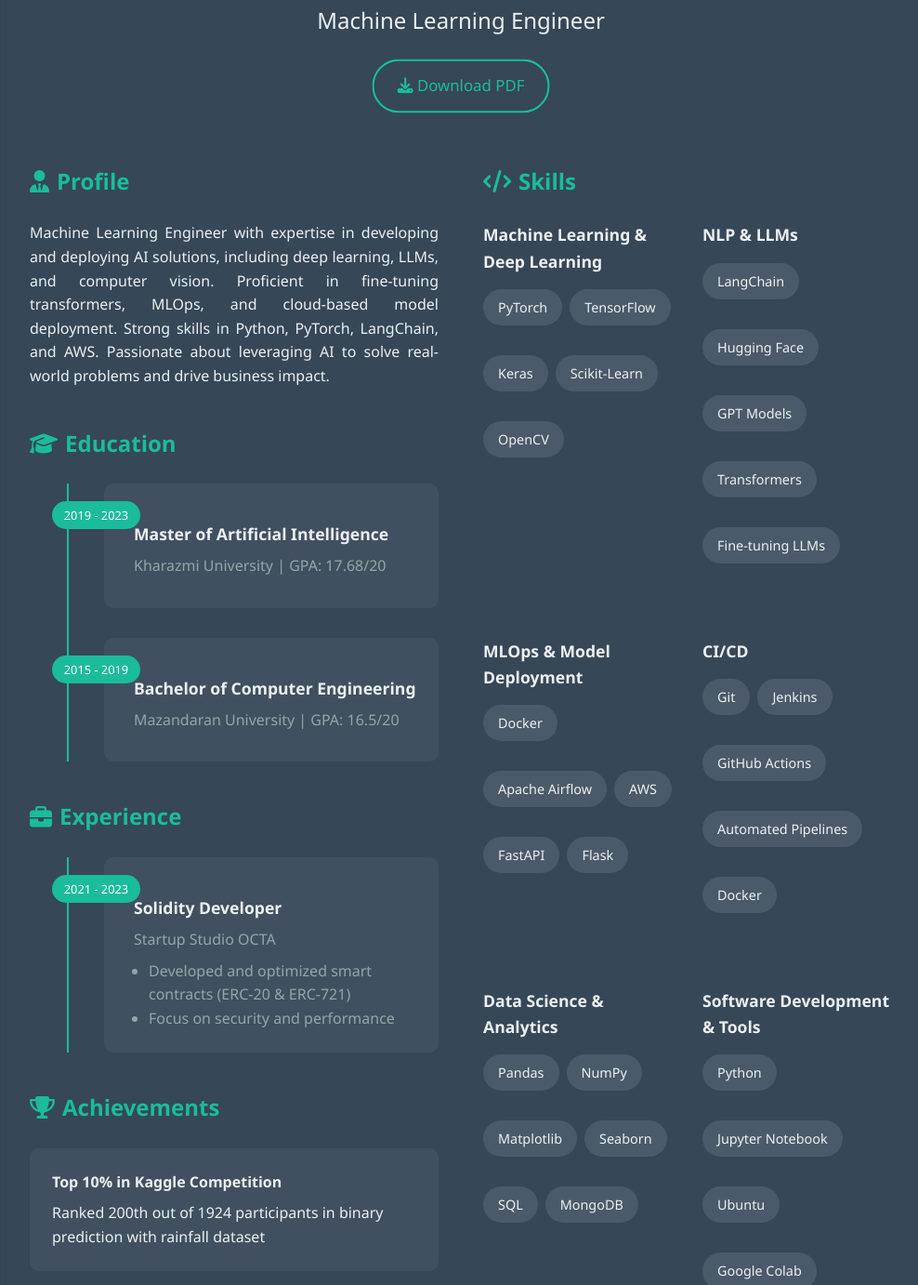
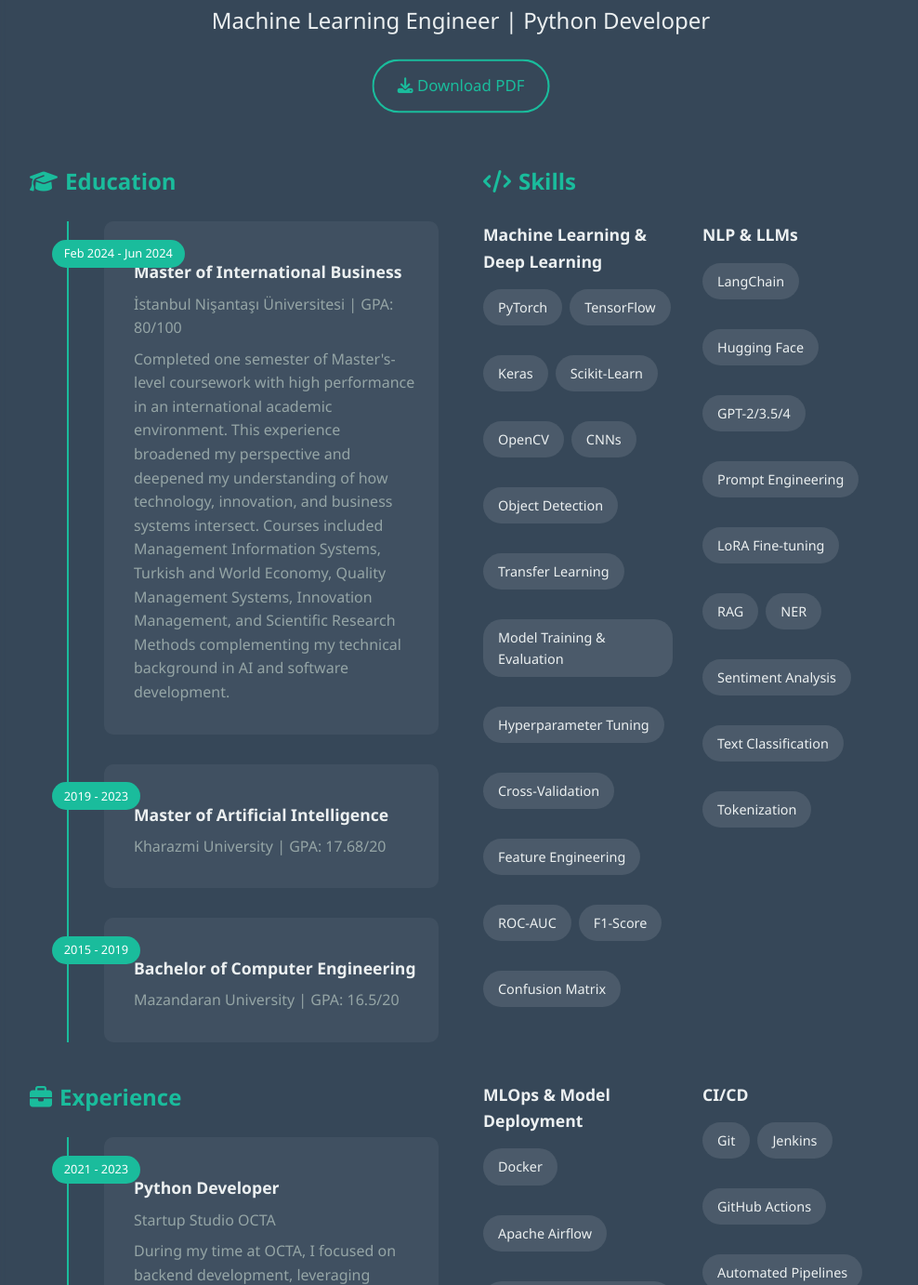
Before and after one commit to amiralisahraei/amiralisahraei.github.io, a plain HTML site: page resume.html in a window 1280 px wide. Shown: the part 258-1640 px from the top of the page at 93% size, without its empty margins (144-1132 px from the left). Drawn offline with Linux system fonts and the light colour scheme.

Commit message:
Update data

```diff
--- a/assets/js/data.js
+++ b/assets/js/data.js
@@ -1,15 +1,20 @@
 const data = {
   profile: {
     name: "Amirali Sahraei",
-    title: "Machine Learning Engineer",
-    bio: `Machine Learning Engineer with expertise in developing and deploying AI solutions,
-    including deep learning, LLMs, and computer vision. Proficient in fine-tuning transformers,
-    MLOps, and cloud-based model deployment. Strong skills in Python, PyTorch, LangChain, and AWS.
-    Passionate about leveraging AI to solve real-world problems and drive business impact.`
+    title: "Machine Learning Engineer | Python Developer",
+    bio: `I am a Machine Learning Engineer and Python Developer with practical experience in developing AI-powered applications,
+     scalable backend systems, and end-to-end machine learning solutions. My expertise includes fine-tuning deep learning
+     and transformer-based models, building RESTful APIs using FastAPI, Flask, and Django, and deploying cloud-native solutions on AWS.
+     I’m proficient with tools like Python, PyTorch, Hugging Face, LangChain, Docker, and Git, and experienced in MLOps and CI/CD workflows.
+     Passionate about solving real-world problems, I strive to build clean, testable, and impactful AI solutions.`
   },
   about: {
     image: "assets/images/profile.png",
-    introduction: "I'm a passionate Machine Learning Engineer with expertise in developing and deploying AI solutions. My journey in artificial intelligence began during my Master's program at Kharazmi University, where I specialized in deep learning and computer vision.",
+    introduction: `I am a Machine Learning Engineer and Python Developer with practical experience in developing AI-powered applications,
+     scalable backend systems, and end-to-end machine learning solutions. My expertise includes fine-tuning deep learning
+     and transformer-based models, building RESTful APIs using FastAPI, Flask, and Django, and deploying cloud-native solutions on AWS.
+     I’m proficient with tools like Python, PyTorch, Hugging Face, LangChain, Docker, and Git, and experienced in MLOps and CI/CD workflows.
+     Passionate about solving real-world problems, I strive to build clean, testable, and impactful AI solutions.`,
     expertise: [
       {
         icon: "brain",
@@ -30,26 +35,45 @@ const data = {
   },
   education: [
     {
+      period: "Feb 2024 - Jun 2024",
+      degree: "Master of International Business",
+      institution: "İstanbul Nişantaşı Üniversitesi",
+      gpa: "80/100",
+      description: `Completed one semester of Master's-level coursework with high performance in an international academic environment.
+       This experience broadened my perspective and deepened my understanding of how technology, innovation, and business systems intersect.
+       Courses included Management Information Systems, Turkish and World Economy, Quality Management Systems, Innovation Management,
+       and Scientific Research Methods complementing my technical background in AI and software development.`
+    },
+    {
       period: "2019 - 2023",
       degree: "Master of Artificial Intelligence",
       institution: "Kharazmi University",
-      gpa: "17.68/20"
+      gpa: "17.68/20",
+      description: ""
     },
     {
       period: "2015 - 2019",
       degree: "Bachelor of Computer Engineering",
       institution: "Mazandaran University",
-      gpa: "16.5/20"
+      gpa: "16.5/20",
+      description: ""
     }
   ],
   experience: [
     {
       period: "2021 - 2023",
-      title: "Solidity Developer",
+      title: "Python Developer",
       company: "Startup Studio OCTA",
       responsibilities: [
-        "Developed and optimized smart contracts (ERC-20 & ERC-721)",
-        "Focus on security and performance"
+        `During my time at OCTA, I focused on backend development, leveraging Python and Flask
+        to solve integration challenges and optimize system performance. One of my key achievements
+        was integrating a PHP platform with backend systems by developing a seamless API bridge
+        using Flask, ensuring efficient communication between different technologies. I was
+        responsible for building scalable, maintainable backend solutions, which significantly
+        improved system reliability. In addition to this, I collaborated within an Agile team,
+        adhering to best practices in Git, CI/CD, and maintaining high standards of code quality
+        and documentation. I also developed reusable Python components that enhanced the modularity
+        and scalability of the system, streamlining future development efforts.`
       ]
     }
   ],
@@ -57,7 +81,10 @@ const data = {
     {
       id: 4,
       title: "Gmail Categorization App Powered by LLMs",
-      description: "A Django-based web application that fetches, analyzes, and intelligently categorizes Gmail messages using Large Language Models (LLMs) for deeper contextual sentiment understanding. This AI-driven app offers a modern interface to explore and filter your inbox based on nuanced sentiment categories.",
+      description: `A Django-based web application that fetches, analyzes, and intelligently
+      categorizes Gmail messages using Large Language Models (LLMs) for deeper contextual
+      sentiment understanding. This AI-driven app offers a modern interface to explore and
+      filter your inbox based on nuanced sentiment categories.`,
       technologies: ["Django", "LLMS"],
       icon: "envelope",
       url: "https://github.com/amiralisahraei/django-llm-mail"
@@ -65,7 +92,8 @@ const data = {
     {
       id: 1,
       title: "LLM Fine-Tuning with LoRA for GPT-2",
-      description: "Implemented parameter-efficient fine-tuning using Low-Rank Adaptation for GPT-2 models, achieving improved performance with reduced computational resources.",
+      description: `Implemented parameter-efficient fine-tuning using Low-Rank Adaptation for
+      GPT-2 models, achieving improved performance with reduced computational resources.`,
       technologies: ["PyTorch", "HuggingFace", "LoRA"],
       icon: "robot",
       url: "https://github.com/amiralisahraei/gpt2-qa-finetuning"
@@ -73,7 +101,8 @@ const data = {
     {
       id: 2,
       title: "Agents-Based RAG System with LLM",
-      description: "Developed a Retrieval-Augmented Generation system integrating Tavily Search API to enhance LLM responses with real-time information retrieval.",
+      description: `Developed a Retrieval-Augmented Generation system integrating Tavily Search
+      API to enhance LLM responses with real-time information retrieval.`,
       technologies: ["LangChain", "LLMs", "Tavily"],
       icon: "search",
       url: "https://github.com/amiralisahraei/agent-rag-llm"
@@ -81,7 +110,8 @@ const data = {
     {
       id: 3,
       title: "Lung CT Image Classification",
-      description: "FastAPI-based application for classifying lung CT scans using convolutional neural networks, achieving 94% accuracy on test dataset.",
+      description: `FastAPI-based application for classifying lung CT scans using convolutional
+      neural networks, achieving 94% accuracy on test dataset.`,
       technologies: ["FastAPI", "CNN", "Medical Imaging"],
       icon: "lungs",
       url: "https://github.com/amiralisahraei/lung-cancer-classification"
@@ -89,7 +119,8 @@ const data = {
     {
       id: 5,
       title: "Object Detection (YOLO_V8)",
-      description: "Real-time object detection system using YOLOv8 for identifying and classifying objects in images and video streams.",
+      description: `Real-time object detection system using YOLOv8 for identifying and classifying
+      objects in images and video streams.`,
       technologies: ["YOLOv8", "Computer Vision", "OpenCV"],
       icon: "eye",
       url: "https://github.com/amiralisahraei/vision/tree/master/YOLO_V8"
@@ -97,7 +128,8 @@ const data = {
     {
       id: 6,
       title: "Image Stitching & Registration",
-      description: "Panoramic image stitching and medical image registration system using feature detection and homography estimation.",
+      description: `Panoramic image stitching and medical image registration system using feature
+      detection and homography estimation.`,
       technologies: ["OpenCV", "Image Processing", "Computer Vision"],
       icon: "image",
       url: "https://github.com/amiralisahraei/opencv"
@@ -105,59 +137,44 @@ const data = {
   ],
   skills: {
     "Machine Learning & Deep Learning": [
-      { name: "PyTorch", level: 95 },
-      { name: "TensorFlow", level: 85 },
-      { name: "Keras", level: 85 },
-      { name: "Scikit-Learn", level: 90 },
-      { name: "OpenCV", level: 85 }
+      "PyTorch", "TensorFlow", "Keras", "Scikit-Learn", "OpenCV", "CNNs", "Object Detection",
+      "Transfer Learning", "Model Training & Evaluation", "Hyperparameter Tuning",
+      "Cross-Validation", "Feature Engineering", "ROC-AUC", "F1-Score", "Confusion Matrix"
     ],
     "NLP & LLMs": [
-      { name: "LangChain", level: 90 },
-      { name: "Hugging Face", level: 85 },
-      { name: "GPT Models", level: 85 },
-      { name: "Transformers", level: 85 },
-      { name: "Fine-tuning LLMs", level: 90 }
+      "LangChain", "Hugging Face", "GPT-2/3.5/4", "Prompt Engineering", "LoRA Fine-tuning",
+      "RAG", "NER", "Sentiment Analysis", "Text Classification", "Tokenization"
     ],
     "MLOps & Model Deployment": [
-      { name: "Docker", level: 85 },
-      { name: "Apache Airflow", level: 80 },
-      { name: "AWS", level: 85 },
-      { name: "FastAPI", level: 90 },
-      { name: "Flask", level: 85 }
+      "Docker", "Apache Airflow", "AWS (EC2, S3, Lambda, API Gateway)", "FastAPI", "Flask",
+      "Django", "Model Deployment", "Monitoring", "Drift Detection", "ML Pipelines"
     ],
-    "CI/CD": [
-      { name: "Git", level: 90 },
-      { name: "Jenkins", level: 80 },
-      { name: "GitHub Actions", level: 85 },
-      { name: "Automated Pipelines", level: 85 },
-      { name: "Docker", level: 85 }
-    ],
+    "CI/CD": ["Git", "Jenkins", "GitHub Actions", "Automated Pipelines"],
     "Data Science & Analytics": [
-      { name: "Pandas", level: 95 },
-      { name: "NumPy", level: 95 },
-      { name: "Matplotlib", level: 90 },
-      { name: "Seaborn", level: 90 },
-      { name: "SQL", level: 85 },
-      { name: "MongoDB", level: 80 }
+      "Pandas", "NumPy", "Matplotlib", "Seaborn", "SQL (PostgreSQL, MySQL)", "MongoDB",
+      "Data Cleaning", "EDA", "Statistical Analysis", "Time Series Forecasting",
+      "Anomaly Detection"
     ],
     "Software Development & Tools": [
-      { name: "Python", level: 95 },
-      { name: "Jupyter Notebook", level: 90 },
-      { name: "Ubuntu", level: 85 },
-      { name: "Google Colab", level: 90 },
-      { name: "GitHub", level: 90 }
+      "Python", "Jupyter Notebook", "Google Colab", "Ubuntu/Linux", "Streamlit", "REST APIs",
+      "Agile", "Version Control (Git)", "Unit Testing", "Code Review", "Technical Documentation"
     ]
   },
   achievements: [
     {
-      title: "Top 10% in Kaggle Competition",
-      description: "Ranked 200th out of 1924 participants in binary prediction with rainfall dataset"
+      title: "Top 38% Ranking in Kaggle Competition: Binary Prediction with a Rainfall Dataset (2025)",
+      description: `Ranked 1626th out of 4381 participants, applying ensemble models such as XGBoost, LightGBM, and RandomForest.
+                    Focused on feature engineering and model optimization to enhance prediction accuracy, achieving a high Area Under the
+                    ROC Curve (AUC) in a binary classification task.`
     }
   ],
   certificates: [
     "Finetuning Large Language Models - DeepLearning.AI",
     "LangChain for LLM Application Development - DeepLearning.AI",
-    "Machine Learning Specialization - DeepLearning.AI"
+    "Machine Learning Specialization - DeepLearning.AI",
+    "ChatGPT Prompt Engineering for Developers - DeepLearning.AI",
+    "Open Source Models with Hugging Face - DeepLearning.AI",
+    "Convolutional Neural Network - DeepLearning.AI"
   ],
   contact: {
     email: "a.sahraei98@gmail.com",
@@ -165,29 +182,15 @@ const data = {
     availability: "Currently available for new opportunities",
     social: {
       linkedin: "https://www.linkedin.com/in/amirali-sahraei98",
-      github: "https://github.com/amiralisahraei",
+      github: "https://github.com/amiralisahraei"
     },
     locations: [
-      {
-        city: "Tehran",
-        country: "Iran",
-        timezone: "IRST (UTC+3:30)"
-      },
-      {
-        city: "Remote",
-        country: "Global",
-        timezone: "Flexible"
-      }
+      { city: "Tehran", country: "Iran", timezone: "IRST (UTC+3:30)" },
+      { city: "Remote", country: "Global", timezone: "Flexible" }
     ],
     workingHours: [
-      {
-        days: "Monday - Friday",
-        hours: "9:00 AM - 5:00 PM (IRST)"
-      },
-      {
-        days: "Weekends",
-        hours: "Available for urgent requests"
-      }
+      { days: "Monday - Friday", hours: "9:00 AM - 5:00 PM (IRST)" },
+      { days: "Weekends", hours: "Available for urgent requests" }
     ]
   }
 };
--- a/assets/js/dynamic-loader.js
+++ b/assets/js/dynamic-loader.js
@@ -90,6 +90,7 @@ document.addEventListener('DOMContentLoaded', function () {
           <div class="timeline-content">
             <h4>${edu.degree}</h4>
             <p>${edu.institution} | GPA: ${edu.gpa}</p>
+            <p>${edu.description}</p>
           </div>
         </div>
       `);
@@ -102,9 +103,7 @@ document.addEventListener('DOMContentLoaded', function () {
           <div class="timeline-content">
             <h4>${exp.title}</h4>
             <p>${exp.company}</p>
-            <ul>
-              ${exp.responsibilities.map((resp) => `<li>${resp}</li>`).join('')}
-            </ul>
+            <p>${exp.responsibilities}</p>
           </div>
         </div>
       `);
@@ -121,7 +120,7 @@ document.addEventListener('DOMContentLoaded', function () {
               <div class="skills-list">
                 ${skills.map(skill => `
                   <div class="skill-item">
-                    <span>${skill.name}</span>
+                    <span>${skill}</span>
                   </div>
                 `).join('')}
               </div>
--- a/resume.html
+++ b/resume.html
@@ -37,10 +37,10 @@
 
             <div class="resume-grid">
                 <div class="resume-left">
-                    <div class="resume-block" id="profile-section">
+                    <!-- <div class="resume-block" id="profile-section">
                         <h3><i class="fas fa-user-tie"></i> Profile</h3>
                         <p id="profile-bio"></p>
-                    </div>
+                    </div> -->
 
                     <div class="resume-block" id="education-section">
                         <h3><i class="fas fa-graduation-cap"></i> Education</h3>
```
Also changed, not shown: 1 other file.
